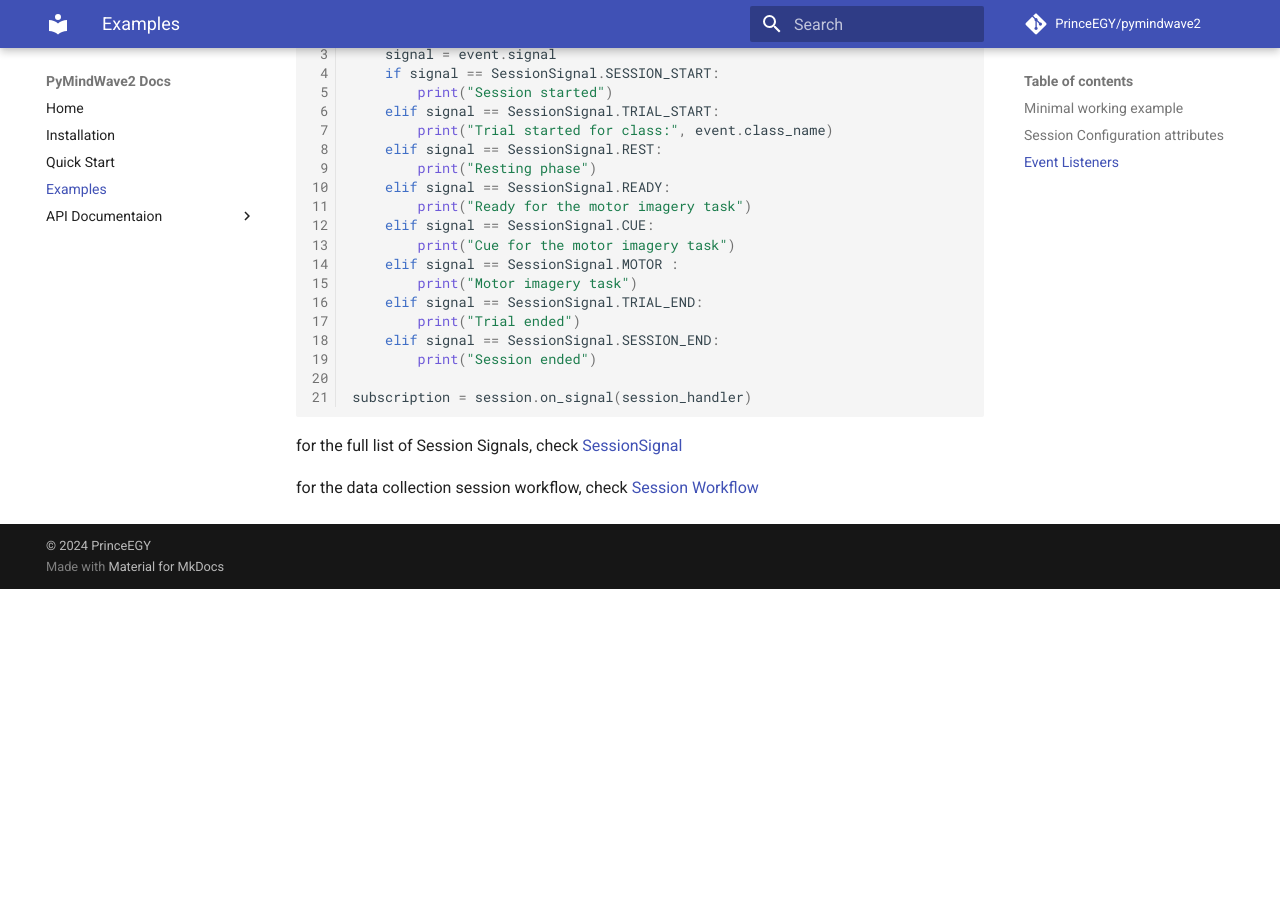
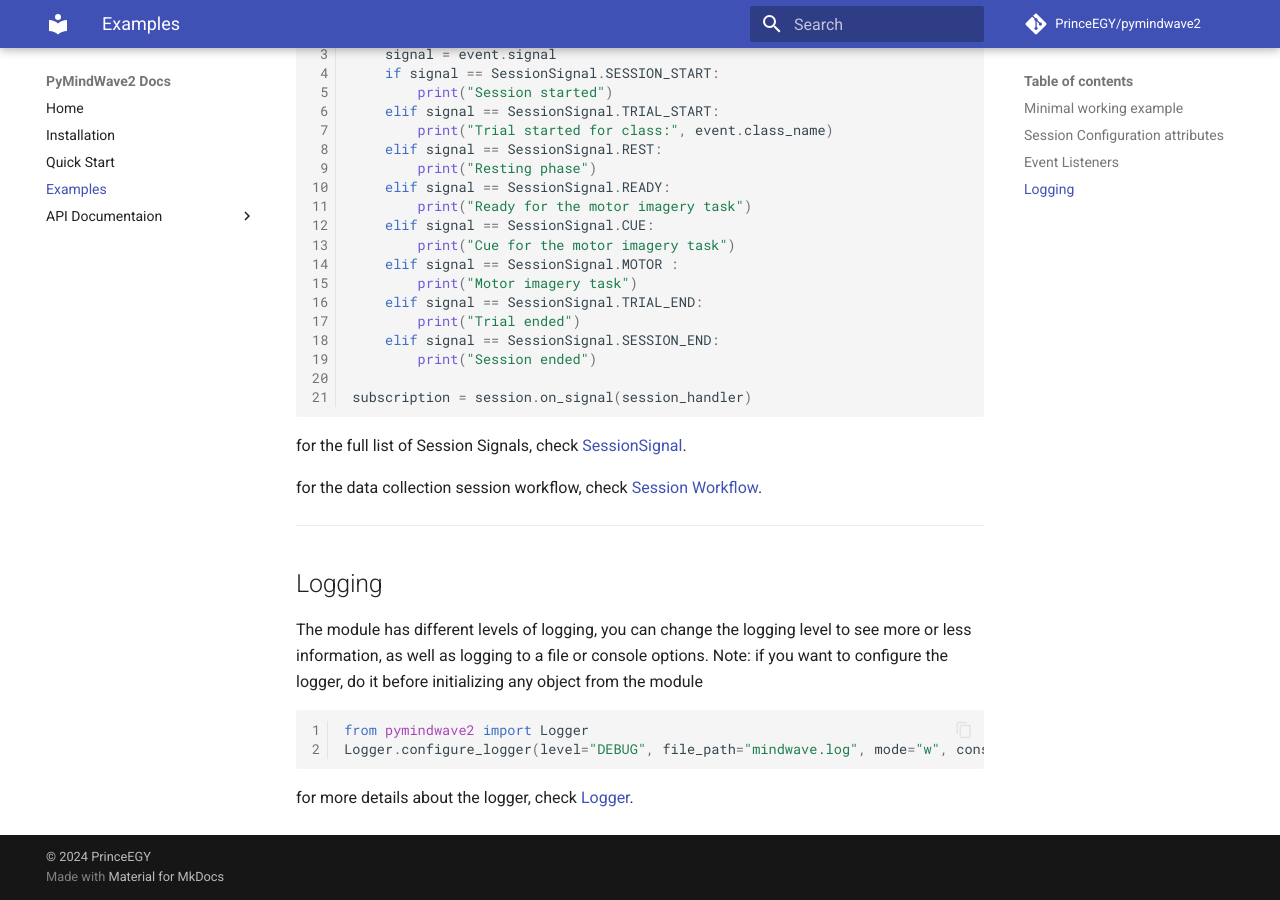
Before and after one commit to PrinceEGY/pymindwave2, an MkDocs documentation site: the page built from docs/examples.md, in a window 1280 px wide and 900 px high, scrolled down 2072 px. Built offline with MkDocs 1.6.1 and Material for MkDocs 9.7.7, drawn with Linux system fonts in a browser that asks for light colours; comment, search, counter and statistics services are not loaded; before the commit the page ends 2661 px from its top, so only the background shows below that.

Commit message:
docs: add Logger docs and examples

````diff
--- a/docs/examples.md
+++ b/docs/examples.md
@@ -104,6 +104,16 @@ def session_handler(event:SessionEvent):
 
 subscription = session.on_signal(session_handler)
 ```
-for the full list of Session Signals, check [SessionSignal](https://princeegy.github.io/pymindwave2/api/enums/#mindwave.session.SessionSignal)
+for the full list of Session Signals, check [SessionSignal](https://princeegy.github.io/pymindwave2/api/enums/#mindwave.session.SessionSignal).
 
-for the data collection session workflow, check [Session Workflow](https://princeegy.github.io/pymindwave2/api/session/#mindwave.session.Session)
+for the data collection session workflow, check [Session Workflow](https://princeegy.github.io/pymindwave2/api/session/#mindwave.session.Session).
+
+---
+## Logging
+The module has different levels of logging, you can change the logging level to see more or less information, as well as logging to a file or console options.
+Note: if you want to configure the logger, do it before initializing any object from the module
+```python linenums="1"
+from pymindwave2 import Logger
+Logger.configure_logger(level="DEBUG", file_path="mindwave.log", mode="w", console_output=False)
+```
+for more details about the logger, check [Logger](https://princeegy.github.io/pymindwave2/api/logger/#mindwave.logger.Logger).
--- a/mkdocs.yml
+++ b/mkdocs.yml
@@ -48,6 +48,7 @@ nav:
       - Events: api/events.md
       - Enums: api/enums.md
       - ThinkGear Connector: api/tg_connector.md
+      - Logger: api/logger.md
 
 markdown_extensions:
   - pymdownx.highlight:
````
Also changed, not shown: docs/api/logger.md (added, +1 -0 lines).
